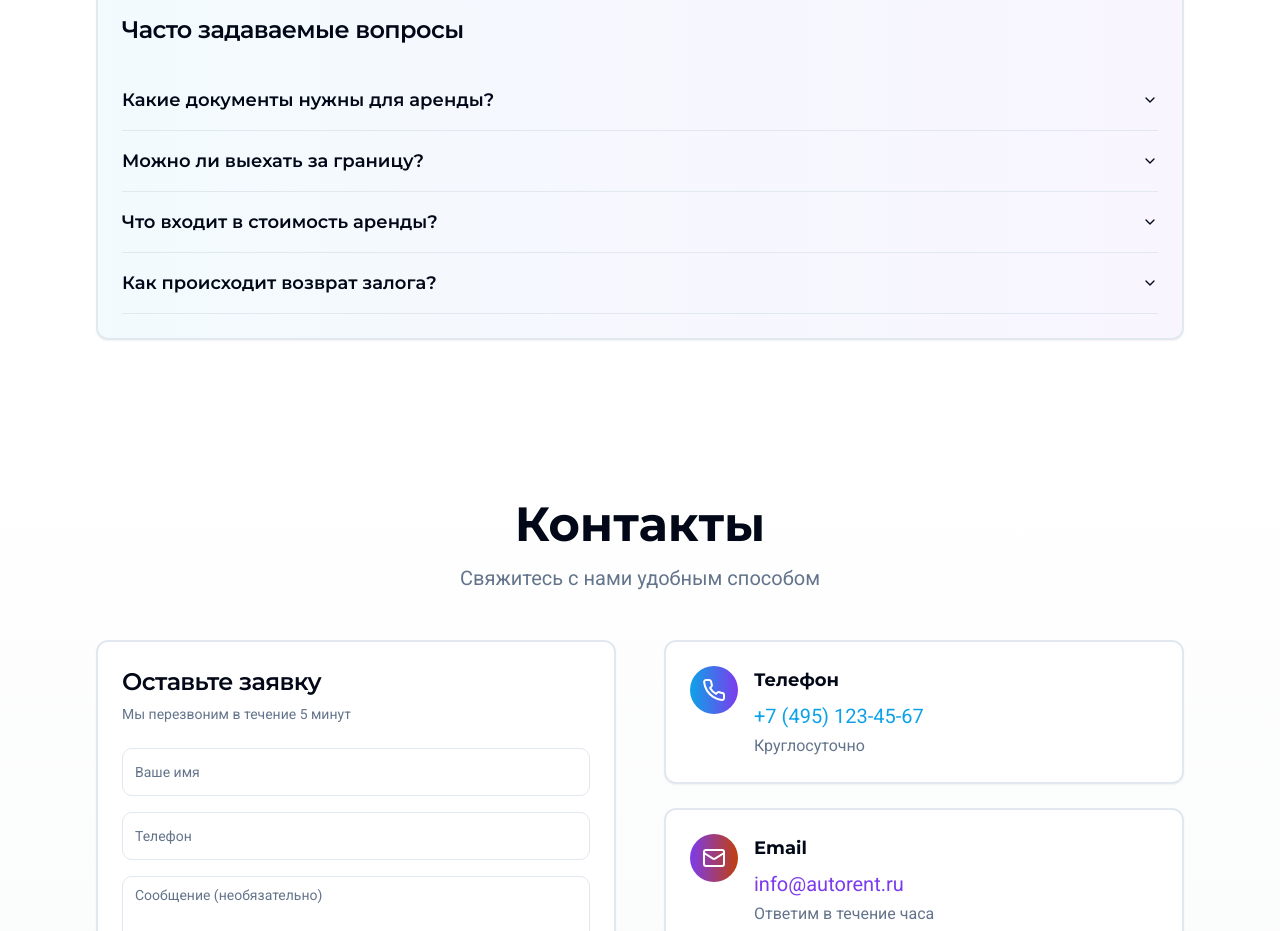
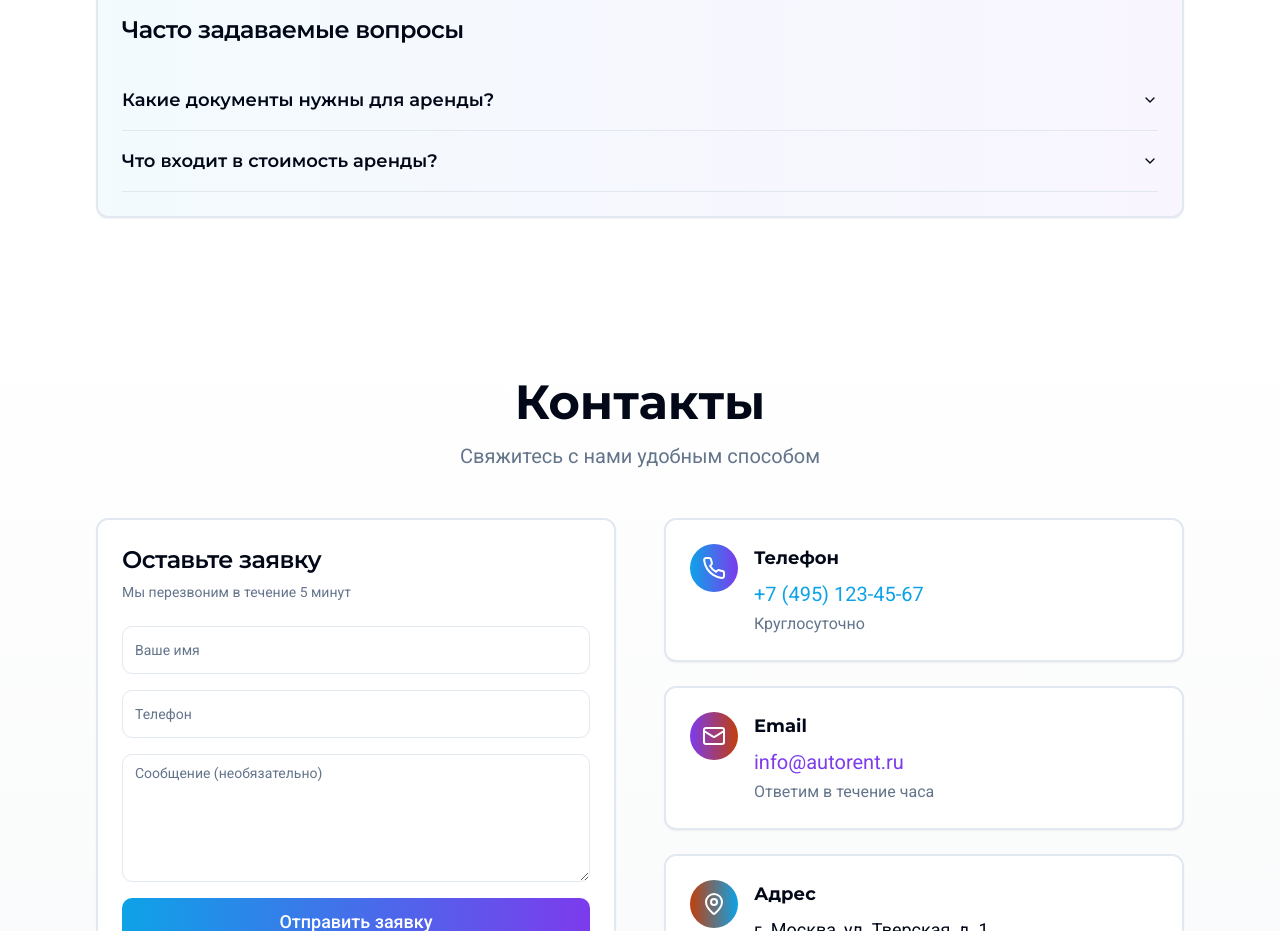
Before and after one commit to pr-poehali-dev/taxi-sochi-rent-service, a React (Vite) app: page / in a window 1280 px wide. Shown: the part 4064-4995 px from the top of the page. Built offline with nearby package versions, Linux system fonts and the light colour scheme.

Commit message:
fix: обновление раздела FAQ

```diff
--- a/src/pages/Index.tsx
+++ b/src/pages/Index.tsx
@@ -285,15 +285,7 @@ export default function Index() {
                     Какие документы нужны для аренды?
                   </AccordionTrigger>
                   <AccordionContent className="text-base">
-                    Для аренды необходимы паспорт РФ и водительское удостоверение. Стаж вождения должен быть не менее 2 лет.
-                  </AccordionContent>
-                </AccordionItem>
-                <AccordionItem value="item-2">
-                  <AccordionTrigger className="text-lg font-semibold hover:text-primary">
-                    Можно ли выехать за границу?
-                  </AccordionTrigger>
-                  <AccordionContent className="text-base">
-                    Выезд за границу возможен на отдельных моделях автомобилей по согласованию с менеджером и оформлению дополнительных документов.
+                    Для аренды необходимы паспорт РФ и водительское удостоверение. Стаж вождения от 3 лет.
                   </AccordionContent>
                 </AccordionItem>
                 <AccordionItem value="item-3">
@@ -301,15 +293,7 @@ export default function Index() {
                     Что входит в стоимость аренды?
                   </AccordionTrigger>
                   <AccordionContent className="text-base">
-                    В стоимость включены: страховка КАСКО, ОСАГО, круглосуточная поддержка, техническая помощь на дороге и полный бак топлива при выдаче.
-                  </AccordionContent>
-                </AccordionItem>
-                <AccordionItem value="item-4">
-                  <AccordionTrigger className="text-lg font-semibold hover:text-primary">
-                    Как происходит возврат залога?
-                  </AccordionTrigger>
-                  <AccordionContent className="text-base">
-                    Залог возвращается в течение 24 часов после возврата автомобиля без повреждений и штрафов. Деньги разблокируются на вашей карте автоматически.
+                    В стоимость аренды включены Путевые листы, круглосуточная поддержка, пол бака бензина 92 или 95, подключение к парку.
                   </AccordionContent>
                 </AccordionItem>
               </Accordion>
```
